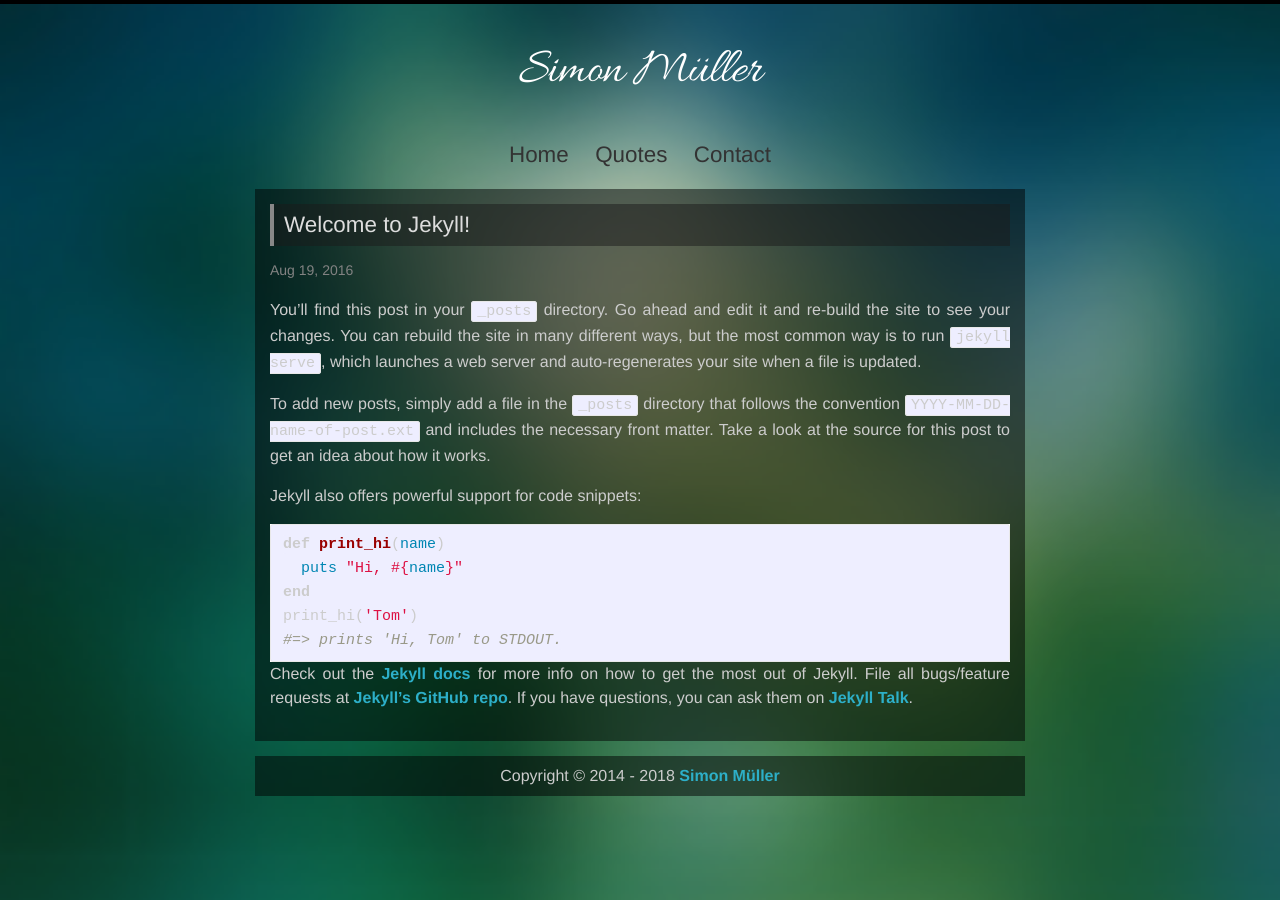
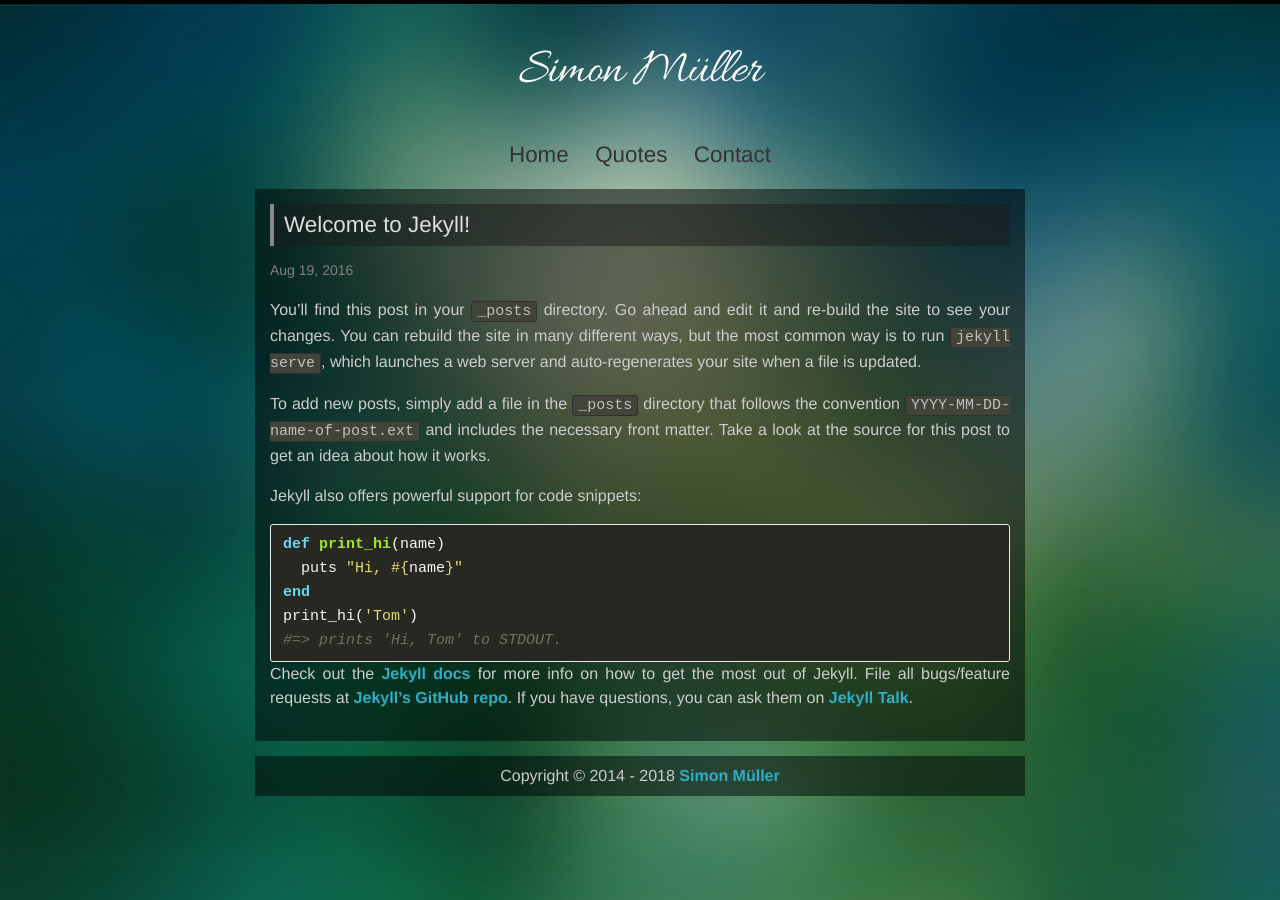
Before and after one commit to samuller/samuller.net, a Jekyll site: the page built from _posts/2016-08-19-welcome-to-jekyll.markdown, in a window 1280 px wide. Built offline with Jekyll 4.4.1, drawn with Linux system fonts in a browser that asks for light colours.

Commit message:
Use Monokai theme for dark syntax highlighting

```diff
--- /dev/null
+++ b/_sass/_monokai.scss
@@ -0,0 +1,77 @@
+/*
+Monokai colour scheme from:
+https://github.com/richleland/pygments-css/blob/master/monokai.css
+
+Jekyll uses Rouge for syntax highlighting. Rouge supports Pygment themes.
+*/
+
+.highlight .hll { background-color: #49483e }
+.highlight  { background: #272822; color: #f8f8f2 }
+.highlight .c { color: #75715e } /* Comment */
+.highlight .err { color: #960050; background-color: #1e0010 } /* Error */
+.highlight .k { color: #66d9ef } /* Keyword */
+.highlight .l { color: #ae81ff } /* Literal */
+.highlight .n { color: #f8f8f2 } /* Name */
+.highlight .o { color: #f92672 } /* Operator */
+.highlight .p { color: #f8f8f2 } /* Punctuation */
+.highlight .ch { color: #75715e } /* Comment.Hashbang */
+.highlight .cm { color: #75715e } /* Comment.Multiline */
+.highlight .cp { color: #75715e } /* Comment.Preproc */
+.highlight .cpf { color: #75715e } /* Comment.PreprocFile */
+.highlight .c1 { color: #75715e } /* Comment.Single */
+.highlight .cs { color: #75715e } /* Comment.Special */
+.highlight .gd { color: #f92672 } /* Generic.Deleted */
+.highlight .ge { font-style: italic } /* Generic.Emph */
+.highlight .gi { color: #a6e22e } /* Generic.Inserted */
+.highlight .gs { font-weight: bold } /* Generic.Strong */
+.highlight .gu { color: #75715e } /* Generic.Subheading */
+.highlight .kc { color: #66d9ef } /* Keyword.Constant */
+.highlight .kd { color: #66d9ef } /* Keyword.Declaration */
+.highlight .kn { color: #f92672 } /* Keyword.Namespace */
+.highlight .kp { color: #66d9ef } /* Keyword.Pseudo */
+.highlight .kr { color: #66d9ef } /* Keyword.Reserved */
+.highlight .kt { color: #66d9ef } /* Keyword.Type */
+.highlight .ld { color: #e6db74 } /* Literal.Date */
+.highlight .m { color: #ae81ff } /* Literal.Number */
+.highlight .s { color: #e6db74 } /* Literal.String */
+.highlight .na { color: #a6e22e } /* Name.Attribute */
+.highlight .nb { color: #f8f8f2 } /* Name.Builtin */
+.highlight .nc { color: #a6e22e } /* Name.Class */
+.highlight .no { color: #66d9ef } /* Name.Constant */
+.highlight .nd { color: #a6e22e } /* Name.Decorator */
+.highlight .ni { color: #f8f8f2 } /* Name.Entity */
+.highlight .ne { color: #a6e22e } /* Name.Exception */
+.highlight .nf { color: #a6e22e } /* Name.Function */
+.highlight .nl { color: #f8f8f2 } /* Name.Label */
+.highlight .nn { color: #f8f8f2 } /* Name.Namespace */
+.highlight .nx { color: #a6e22e } /* Name.Other */
+.highlight .py { color: #f8f8f2 } /* Name.Property */
+.highlight .nt { color: #f92672 } /* Name.Tag */
+.highlight .nv { color: #f8f8f2 } /* Name.Variable */
+.highlight .ow { color: #f92672 } /* Operator.Word */
+.highlight .w { color: #f8f8f2 } /* Text.Whitespace */
+.highlight .mb { color: #ae81ff } /* Literal.Number.Bin */
+.highlight .mf { color: #ae81ff } /* Literal.Number.Float */
+.highlight .mh { color: #ae81ff } /* Literal.Number.Hex */
+.highlight .mi { color: #ae81ff } /* Literal.Number.Integer */
+.highlight .mo { color: #ae81ff } /* Literal.Number.Oct */
+.highlight .sa { color: #e6db74 } /* Literal.String.Affix */
+.highlight .sb { color: #e6db74 } /* Literal.String.Backtick */
+.highlight .sc { color: #e6db74 } /* Literal.String.Char */
+.highlight .dl { color: #e6db74 } /* Literal.String.Delimiter */
+.highlight .sd { color: #e6db74 } /* Literal.String.Doc */
+.highlight .s2 { color: #e6db74 } /* Literal.String.Double */
+.highlight .se { color: #ae81ff } /* Literal.String.Escape */
+.highlight .sh { color: #e6db74 } /* Literal.String.Heredoc */
+.highlight .si { color: #e6db74 } /* Literal.String.Interpol */
+.highlight .sx { color: #e6db74 } /* Literal.String.Other */
+.highlight .sr { color: #e6db74 } /* Literal.String.Regex */
+.highlight .s1 { color: #e6db74 } /* Literal.String.Single */
+.highlight .ss { color: #e6db74 } /* Literal.String.Symbol */
+.highlight .bp { color: #f8f8f2 } /* Name.Builtin.Pseudo */
+.highlight .fm { color: #a6e22e } /* Name.Function.Magic */
+.highlight .vc { color: #f8f8f2 } /* Name.Variable.Class */
+.highlight .vg { color: #f8f8f2 } /* Name.Variable.Global */
+.highlight .vi { color: #f8f8f2 } /* Name.Variable.Instance */
+.highlight .vm { color: #f8f8f2 } /* Name.Variable.Magic */
+.highlight .il { color: #ae81ff } /* Literal.Number.Integer.Long */
--- a/css/main.scss
+++ b/css/main.scss
@@ -59,3 +59,25 @@
         "layout",
         "syntax-highlighting"
 ;
+
+
+/* Use Monokai theme for syntax highlighting */
+@import "monokai";
+/* Set background color for inline code */
+code {
+    /* Use lighter version of Monakai's background colour*/
+    background-color: lighten(#272822, 10%);
+    border-color: #303030;
+    color: #c0c0c0;
+}
+/**
+* Set background for code blocks to be different from inline code.
+* We set no color so that Monokai's .highlight color is visible.
+*/
+pre, pre code {
+    background-color: transparent;
+    overflow-x: auto;
+}
+.highlighter-rouge .highlight {
+    background-color: unset;
+}
```
